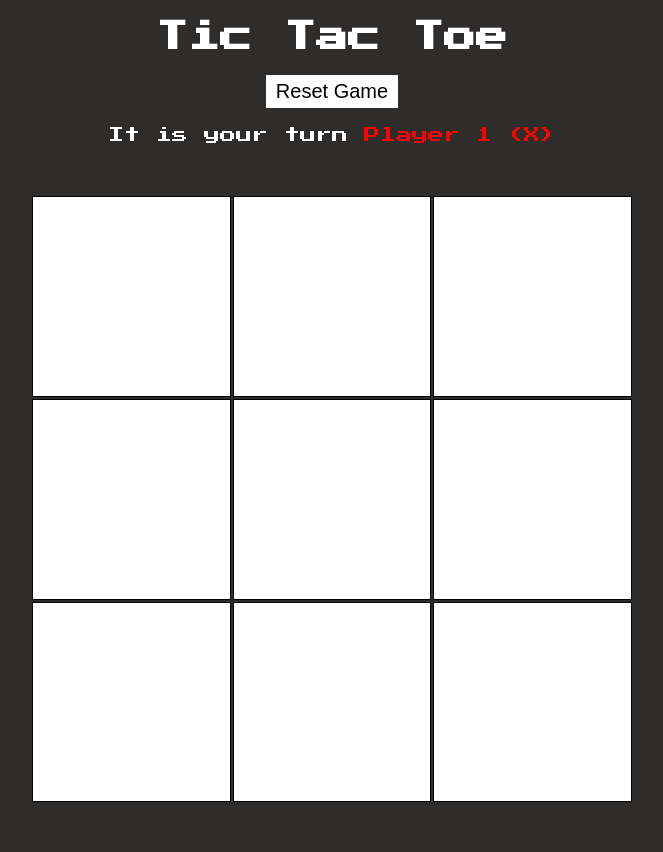
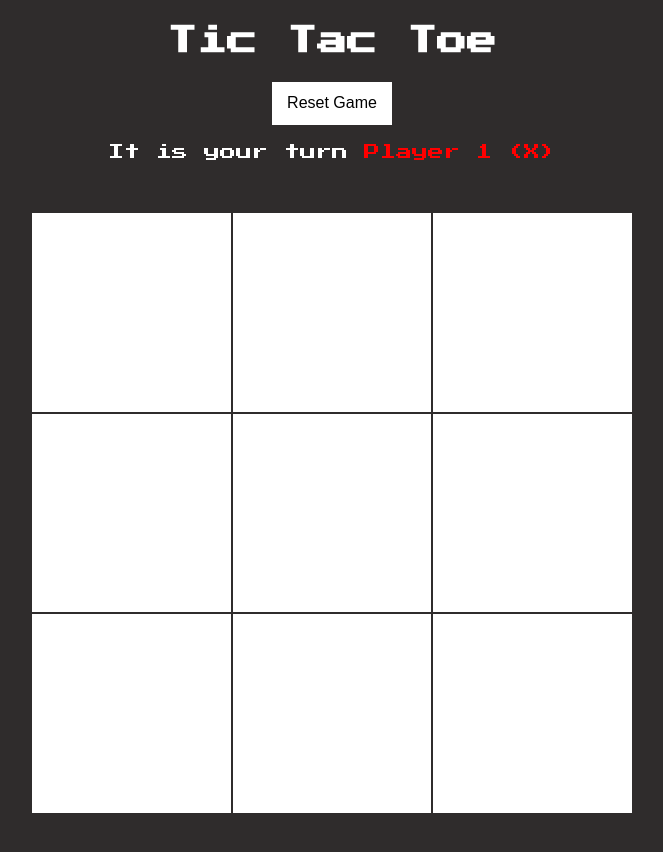
Before and after one commit to itromy/tic-tac-toe-next, a Next.js app: page / in a window 1280 px wide. Shown: the top 852 px of the page, without its empty margins (308-971 px from the left). Built offline with nearby package versions, Linux system fonts and the light colour scheme.

Commit message:
refactor(): style and accessibility improvements

```diff
--- a/src/components/Board.tsx
+++ b/src/components/Board.tsx
@@ -1,21 +1,15 @@
-import React, { useEffect, useState } from 'react';
+import React from 'react';
 import BoardField from './BoardField';
 import styles from './Board.module.css';
-import { Board as BoardType } from '@/types/types';
 import { useGame } from '@/context/GameContext';
 
 const Board: React.FC = () => {
     const { board } = useGame();
-    const [boardState, setBoardState] = useState<BoardType>([]);
-
-    useEffect(() => {
-        setBoardState(board);
-    }, [board]);
 
     return (
         <div className={styles.board}>
-            {boardState.map((value, index) => (
-                <BoardField key={index} index={index} type={value} />
+            {board.map((value, index) => (
+                <BoardField key={index} index={index} type={value}/>
             ))}
         </div>
     );
--- a/src/components/BoardField.module.css
+++ b/src/components/BoardField.module.css
@@ -1,6 +1,5 @@
 .field {
     padding-top: 100%;
-    border: 1px solid black;
     display: flex;
     justify-content: center;
     align-items: center;
--- a/src/components/BoardField.tsx
+++ b/src/components/BoardField.tsx
@@ -15,9 +15,22 @@ const BoardField: React.FC<BoardFieldProps> = ({ type, index }) => {
         makeMove(index);
     }
 
+    const getAriaLabel = () => {
+        if (type === FieldSymbol.Player1) {
+            return "Field of Player 1"
+        }
+
+        if (type === FieldSymbol.Player2) {
+            return "Field of Player 2"
+        }
+
+        return "Free to choose"
+    }
+
     return (
         <div className={styles.field}>
             <button
+                aria-label={getAriaLabel()}
                 onClick={handleOnClick}
                 className={`${styles.button} ${type === FieldSymbol.Player1 ? styles.player1 : styles.player2}`}
             >
--- a/src/components/GameHeader.module.css
+++ b/src/components/GameHeader.module.css
@@ -1,19 +1,26 @@
+
+.header {
+    line-height: 1.4;
+}
+
+.headline {
+    font-size: 20px;
+}
+
+.text {
+    font-size: 12px;
+}
+
 .button {
     background: white;
     color: black;
-    font-size: 20px;
+    font-size: 14px;
     font-family: Arial, Helvetica, sans-serif;
     padding: 5px 10px;
-    border: none;
-    cursor: pointer;
 }
 
 .player1 {
     color: red;
-}
-
-.text {
-    line-height: 1.4;
 }
 
 .player2 {
@@ -32,3 +39,18 @@
         opacity: 0;
     }
 }
+
+@media (min-width: 480px) {
+    .headline {
+        font-size: 30px;
+    }
+
+    .button {
+        font-size: 16px;
+        padding: 10px 15px;
+    }
+
+    .text {
+        font-size: 16px;
+    }
+}
--- a/src/components/GameHeader.tsx
+++ b/src/components/GameHeader.tsx
@@ -1,6 +1,6 @@
 import { useGame } from "@/context/GameContext";
 import { Player } from "@/types/types";
-import  styles from './GameHeader.module.css';
+import styles from './GameHeader.module.css';
 
 const GameHeader = () => {
     const { player, winner, isGameOver, resetGame } = useGame();
@@ -23,14 +23,14 @@ const GameHeader = () => {
     const renderWinner = () => {
         if (winner) {
             return (
-                <p className={`${styles.blink} ${winner === Player.Player1 ? styles.player1 : styles.player2}`}>
+                <p className={`${styles.text} ${styles.blink} ${winner === Player.Player1 ? styles.player1 : styles.player2}`}>
                     Winner: {getPlayerName()}
                 </p>
             );
         }
 
         if (isGameOver) {
-            return <p className={styles.blink}>Game is over</p>;
+            return <p className={`${styles.text} ${styles.blink}`}>Game is over</p>;
         }
 
         return null;
@@ -41,13 +41,11 @@ const GameHeader = () => {
     };
 
     return (
-        <div>
-            <h1>Tic Tac Toe</h1>
-            <div>
-                {renderWinner()}
-                {renderResetGame()}
-                {renderCurrentPlayer()}
-            </div>
+        <div className={styles.header}>
+            <h1 className={styles.headline}>Tic Tac Toe</h1>
+            {renderResetGame()}
+            {renderWinner()}
+            {renderCurrentPlayer()}
         </div>
     );
 };
```
